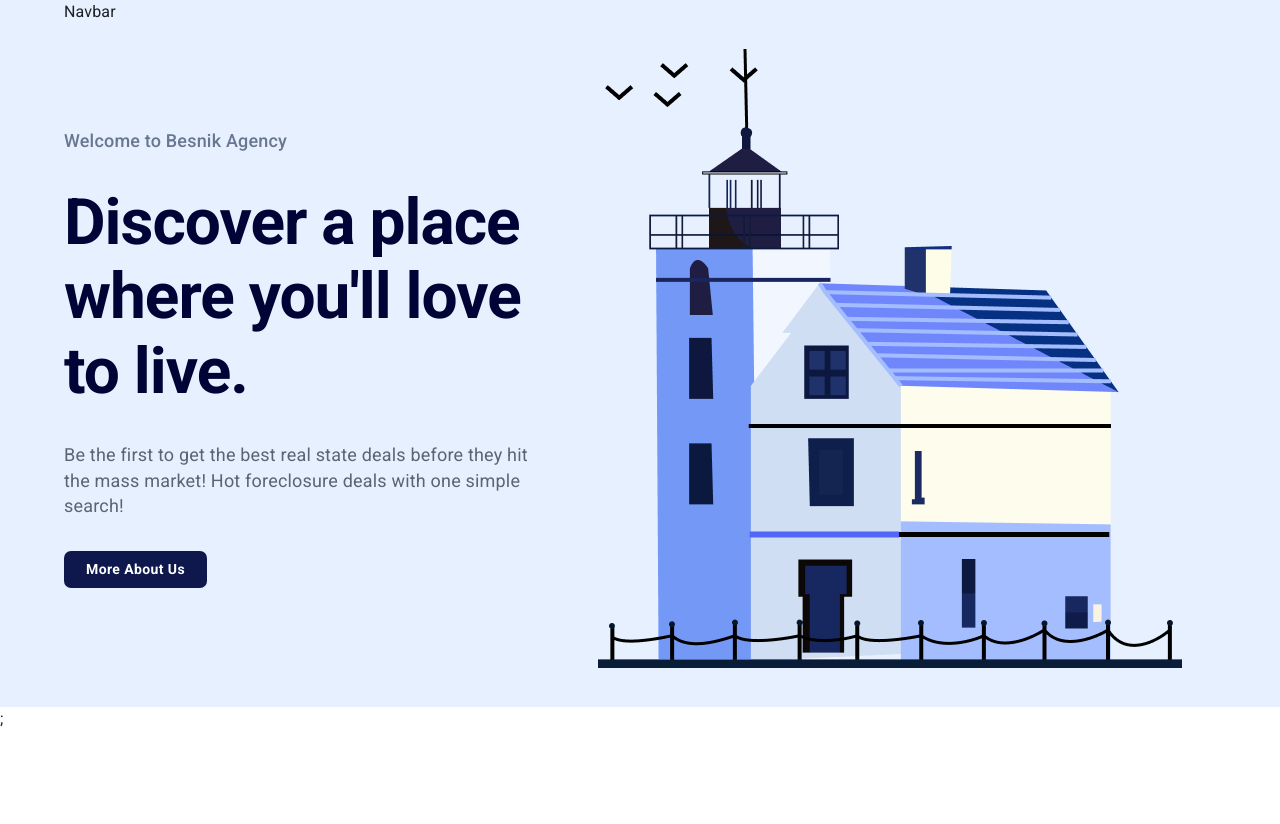
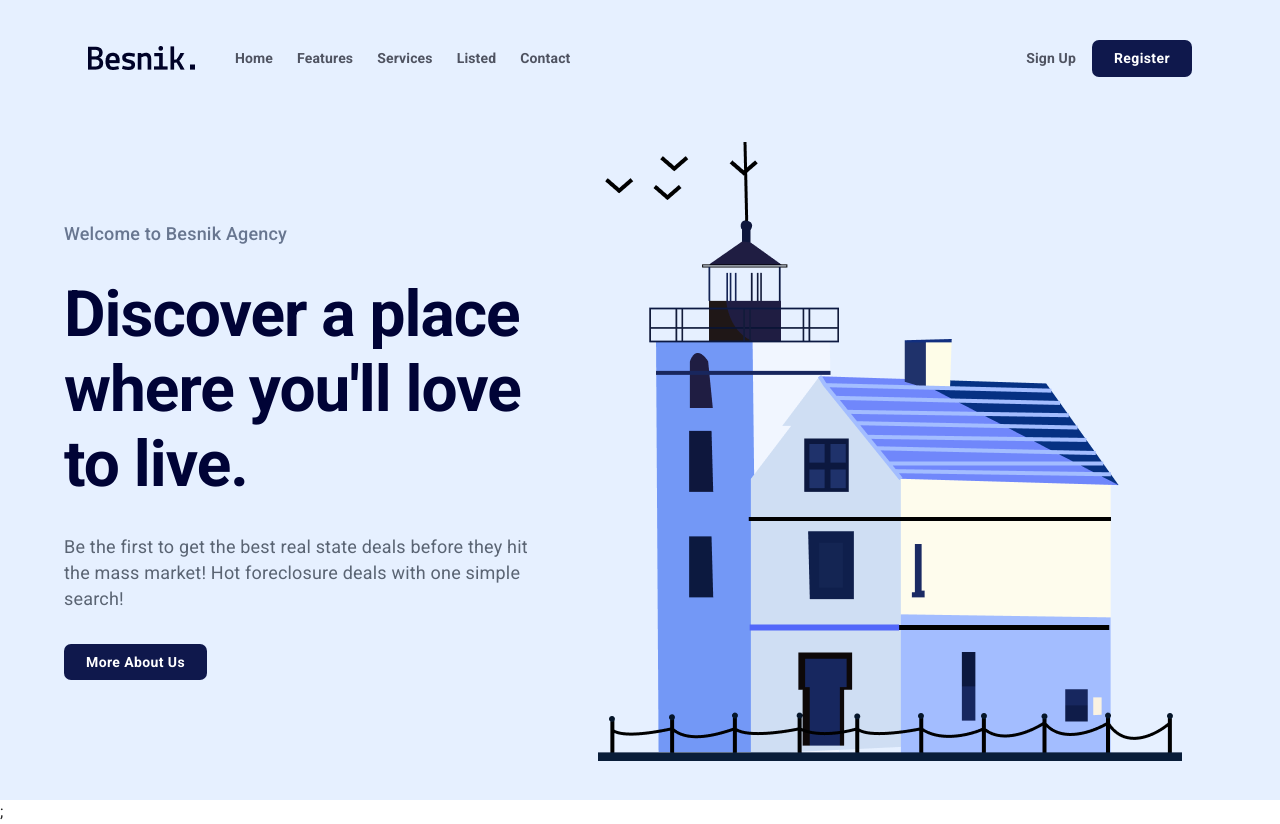
Before and after one commit to DevJaimeSantiago/Real-State-Web, a React (Vite) app: page / in a window 1280 px wide. Before the commit the page ends 800 px from the top, so only its background shows below. Built offline with nearby package versions, Linux system fonts and the light colour scheme.

Commit message:
Avances en el Navbar Component

```diff
--- a/src/Components/Navbar.jsx
+++ b/src/Components/Navbar.jsx
@@ -1,6 +1,108 @@
+// Components
+import CustomButton from "./CustomButton";
+
+// Components - Material UI
+import { Box, Container, Typography, styled } from "@mui/material";
+
+// Material Icons - Material UI
+import MenuIcon from "@mui/icons-material/Menu";
+import FeaturedPlayListIcon from "@mui/icons-material/FeaturedPlayList";
+import MiscellaneousServicesIcon from "@mui/icons-material/MiscellaneousServices";
+import ListAltIcon from "@mui/icons-material/ListAlt";
+import HomeIcon from "@mui/icons-material/Home";
+import ContactsIcon from "@mui/icons-material/Contacts";
+
+// images
+import logoImg from "../media/logo.png";
+
 const Navbar = () => {
-  return (
-    <div>Navbar</div>
-  )
-}
-export default Navbar
+	const NavLink = styled(Typography)(({ theme }) => ({
+		fontSize: "14px",
+		color: "#4F5361",
+		fontWeight: "bold",
+		cursor: "pointer",
+		"&:hover": {
+			color: "#fff",
+		},
+	}));
+
+	const NavLinksBox = styled(Box)(({ theme }) => ({
+		display: "flex",
+		alignItems: "center",
+		justifyContent: "center",
+		gap: theme.spacing(3),
+		[theme.breakpoints.down("md")]: {
+			display: "block",
+		},
+	}));
+
+	const CustomMenuIcon = styled(MenuIcon)(({ theme }) => ({
+		cursor: "pointer",
+		display: "none",
+		marginRight: theme.spacing(2),
+		[theme.breakpoints.down("md")]: {
+			display: "block",
+		},
+	}));
+
+	const NavbarContainer = styled(Container)(({ theme }) => ({
+		display: "flex",
+		alignItems: "center",
+		justifyContent: "space-between",
+		padding: theme.spacing(5),
+		[theme.breakpoints.down("md")]: {
+			padding: theme.spacing(2),
+		},
+	}));
+
+	const NavbarLogo = styled("img")(({ theme }) => ({
+		cursor: "pointer",
+		[theme.breakpoints.down("md")]: {
+			display: "none",
+		},
+	}));
+
+	return (
+		<>
+			<NavbarContainer>
+				<Box
+					sx={{
+						display: "flex",
+						alignItems: "center",
+						justifyContent: "center",
+						gap: "2.5rem",
+					}}
+				>
+					<Box sx={{ display: "flex", alignItems: "center" }}>
+						<CustomMenuIcon />
+						<NavbarLogo
+							src={logoImg}
+							alt="logo"
+						/>
+					</Box>
+
+					<NavLinksBox>
+						<NavLink variant="body2">Home</NavLink>
+						<NavLink variant="body2">Features</NavLink>
+						<NavLink variant="body2">Services</NavLink>
+						<NavLink variant="body2">Listed</NavLink>
+						<NavLink variant="body2">Contact</NavLink>
+					</NavLinksBox>
+				</Box>
+
+				<Box
+					sx={{
+						display: "flex",
+						alignItems: "center",
+						justifyContent: "center",
+						gap: "1rem",
+					}}
+				>
+					<NavLink variant="body2">Sign Up</NavLink>
+					<CustomButton backgroundColor="#0F184C" color="#fff" buttonText="Register" />
+				</Box>
+			</NavbarContainer>
+		</>
+	);
+};
+export default Navbar;
```
